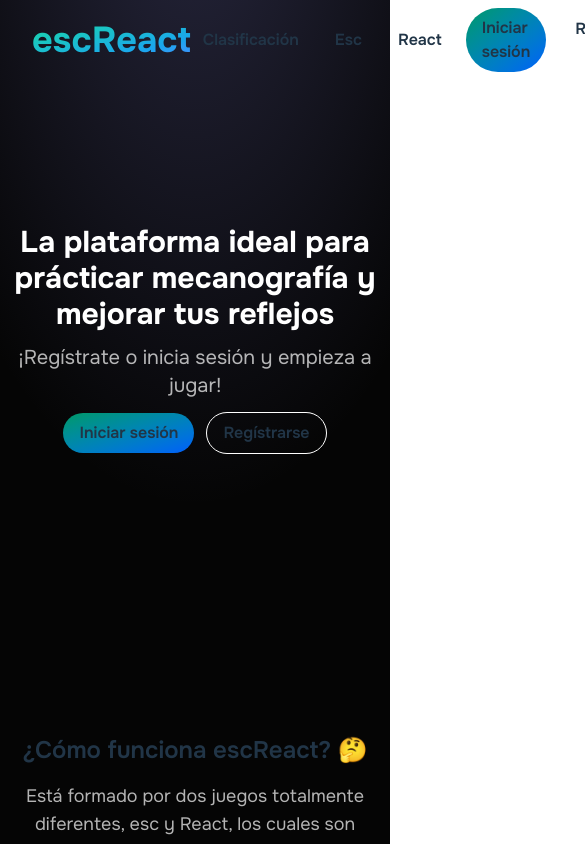
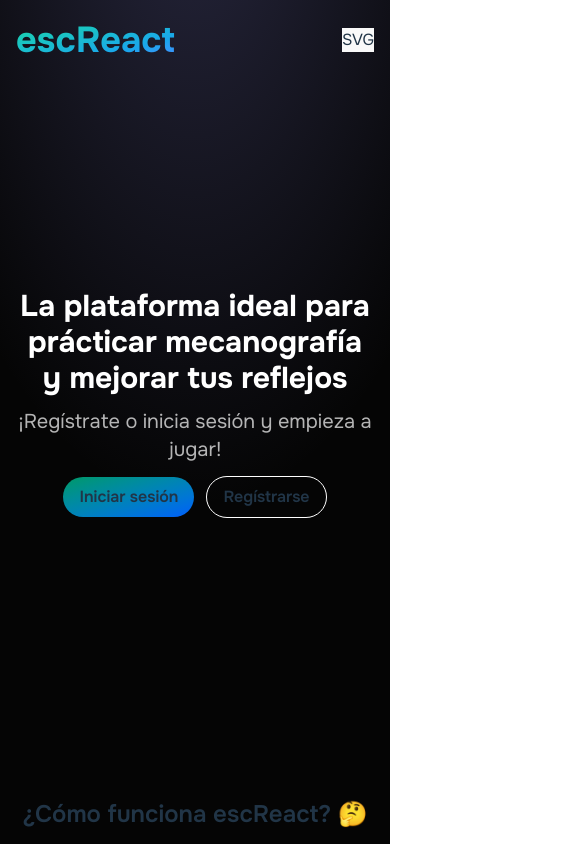
Before and after one commit to Dayv1dDev/escReact, a React (Vite) app in the folder client/: page / in a window 390 px wide. Shown: the top 844 px of the page, 585 px wide, since content can reach past the window. Built offline with nearby package versions, Linux system fonts and the light colour scheme.

Commit message:
Refactor NavBar and Home components: update layout for better responsiveness, enhance user greeting with styled username, and improve section widths

```diff
--- a/client/src/components/NavBar.jsx
+++ b/client/src/components/NavBar.jsx
@@ -31,9 +31,9 @@ export default function NavBar({className, ref}) {
         <>
         {/* This is an invisible div with relative position so that it takes up the height of the menu (because menu is absolute/fixed) */}
         {/* <div className="relative w-full h-20 opacity-0 pointer-events-none"></div> */}
-        <header ref={ref} className={`absolute z-50 top-0 left-0 w-full h-20 flex items-center justify-between px-8 ${className}`}>
+        <header ref={ref} className={`z-50 w-full px-4 xl:px-0 xl:w-6xl h-20 flex items-center justify-between m-auto ${className}`}>
             <Link to="/"><h1 className="text-4xl font-bold bg-clip-text text-white/10 bg-gradient-to-br from-emerald-400 to-blue-500">escReact</h1></Link>
-            <nav className="flex gap-3">
+            <nav className="hidden sm:flex gap-3">
                 <NavLink href="/leaderboards" text="Clasificación" />
                 {href !== "http://localhost:5173/esc" && <NavLink href="/esc" text="Esc" />}
                 {href !== "http://localhost:5173/react" && <NavLink href="/react" text="React" />}
@@ -54,6 +54,7 @@ export default function NavBar({className, ref}) {
                     </div>
                 )}
             </nav>
+            <button className="block sm:hidden">SVG</button>
         </header>
         </>
     )
--- a/client/src/pages/Home.jsx
+++ b/client/src/pages/Home.jsx
@@ -7,11 +7,11 @@ export default function Home() {
     const { globalUsername, isLogged } = useUser();
 
     return (
-        <div className="w-screen min-h-screen flex flex-col justify-between">
-            <main className="flex flex-col items-center justify-center">
-                <MainBackground />
-                <NavBar />
-                <section className="flex flex-col items-center w-full xl:w-7xl gap-3 mt-56">
+        <div className="max-w-screen min-h-screen flex flex-col justify-between">
+            <MainBackground />
+            <NavBar />
+            <main className="flex flex-col items-center justify-center px-4">
+                <section className="flex flex-col items-center w-fit xl:w-6xl gap-3 mt-52">
                     <h1 className="text-3xl font-bold text-white text-center text-wrap">La plataforma ideal para prácticar mecanografía y mejorar tus reflejos</h1>
                     {isLogged === false && (
                         <>
@@ -24,18 +24,18 @@ export default function Home() {
                     )}
                     {isLogged === true && (
                         <>
-                        <p className="text-xl text-white/70 text-center text-balance">¡Bienvenido/a de nuevo, {globalUsername}!</p>
+                        <p className="text-xl text-white/70 text-center text-balance">¡Bienvenido/a de nuevo, <span className="font-semibold text-white/20 bg-clip-text bg-gradient-to-br from-emerald-500 to-blue-500">{globalUsername}</span>!</p>
                         <Link to={"/leaderboards"} className="py-2 px-4 flex items-center font-semibold bg-gradient-to-br from-emerald-600 to-blue-600 rounded-full hover:scale-105 transition-all duration-200">Ver clasificación</Link>
                         </>
                     )}
                 </section>
-                <section className="flex flex-col items-center gap-4 mt-70 w-full xl:w-7xl">
+                <section className="flex flex-col items-center gap-4 mt-70 w-full xl:w-6xl">
                     <h2 className="text-2xl font-semibold">¿Cómo funciona escReact? 🤔</h2>
                     <p className="text-lg text-center text-white/70 text-wrap">Está formado por dos juegos totalmente diferentes, esc y React, los cuales son totalmente diferentes, en el primero deberás escribir el mayor número de palabras posibles en un tiempo determinado, y en el segundo, debes hacer clic en una caja cuando cambie de color lo más rápido posible.</p>
-                    <article className="grid w- grid-cols-1 gap-5 xl:w-full xl:grid-cols-2 xl:gap-20 items-center mt-5">
+                    <article className="grid grid-cols-1 gap-5 w-96 xl:w-full xl:grid-cols-2 xl:gap-20 items-center mt-5">
                         <div className="flex flex-col items-center justify-center gap-4 border border-[#444] rounded-lg p-4 bg-black/50">
                             <h3 className="text-xl font-bold">Esc</h3>
-                            <p className="text-base text-white/70">Escribe el mayor número de palabras posibles en un tiempo determinado</p>
+                            <p className="text-base text-white/70 text-wrap">Escribe el mayor número de palabras posibles en un tiempo determinado</p>
                         </div>
                         <div className="flex flex-col items-center justify-center gap-4 border border-[#444] rounded-lg p-4 bg-black/50">
                             <h3 className="text-xl font-bold">React</h3>
@@ -45,7 +45,7 @@ export default function Home() {
                 </section>
             </main>
             <footer className="flex items-center justify-center border-t border-[#333]">
-                <div className="flex flex-col w-full xl:w-7xl">
+                <div className="flex flex-col w-full py-3 xl:w-6xl">
                     <p>escReact &copy; 2025</p>
                     <p>Sitio web realizado por David Moreno Cámara</p>
                 </div>
```
